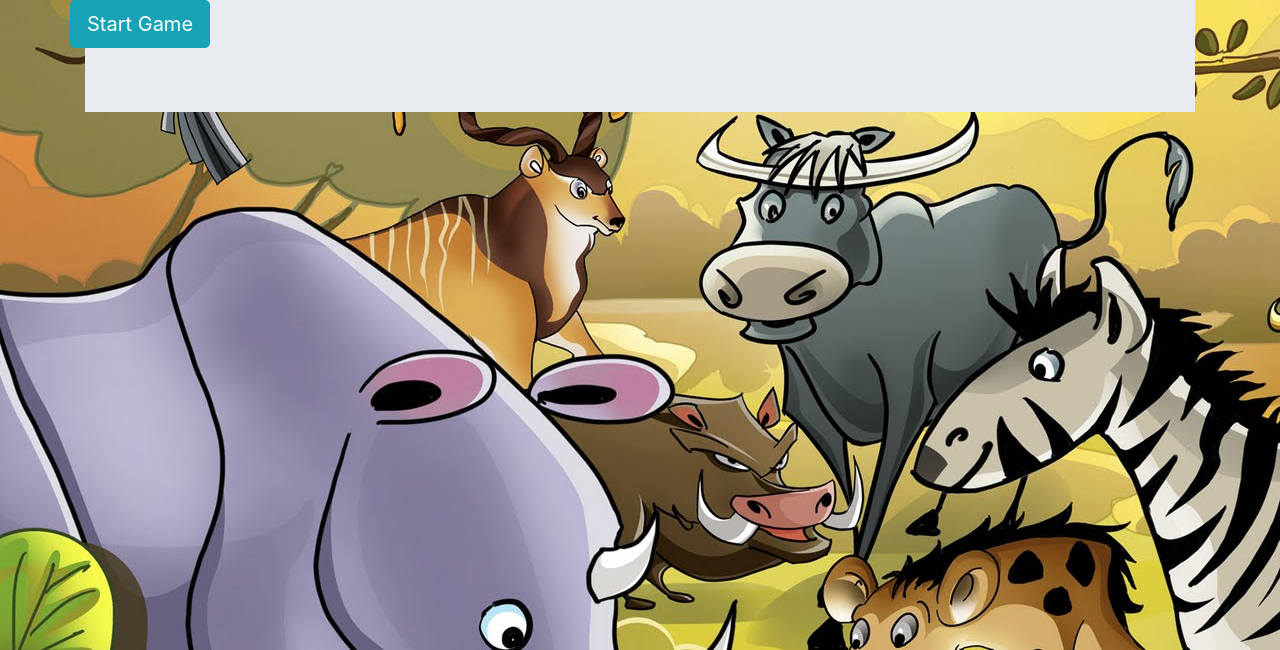
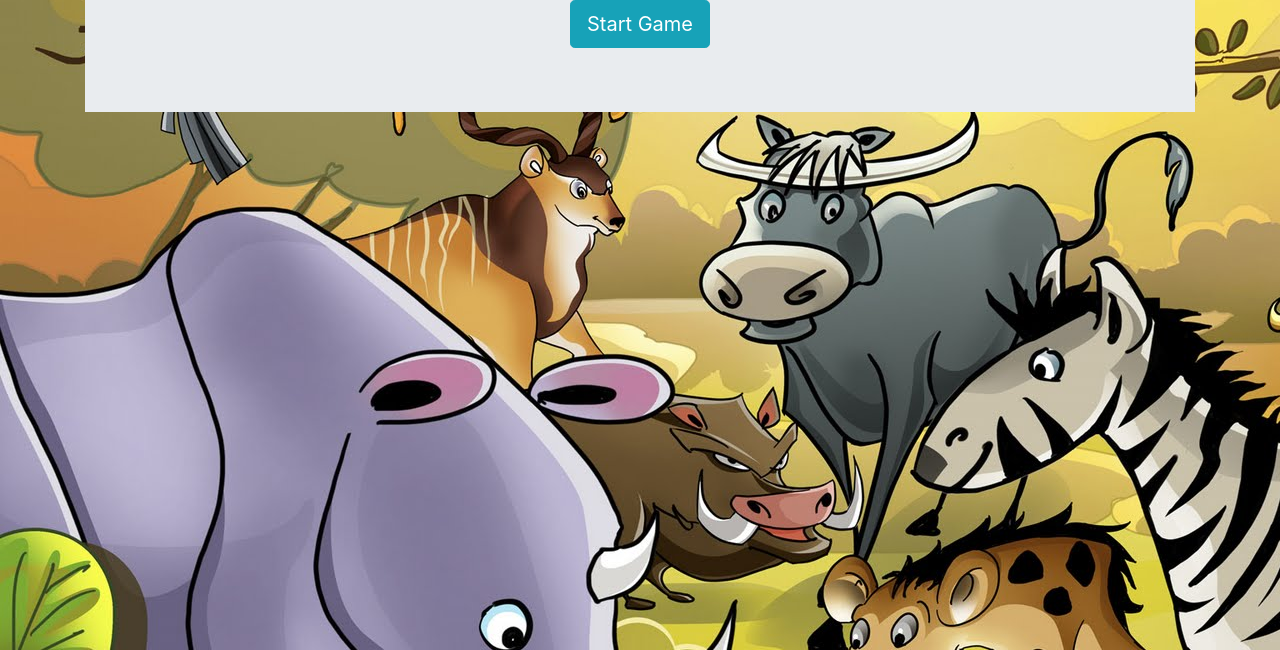
Before and after one commit to Lutsk003/TriviaGame, a plain HTML site: page index.html in a window 1280 px wide. Shown: the part 150-800 px from the top of the page. Drawn offline with nearby package versions, Linux system fonts and the light colour scheme.

Commit message:
fixing styling and updating readme

```diff
--- a/assets/css/style.css
+++ b/assets/css/style.css
@@ -15,3 +15,8 @@ body{
 .option{
     margin: 15px;
 }
+
+#buttons{
+    display: flex;
+    justify-content: center;
+}
--- a/index.html
+++ b/index.html
@@ -33,7 +33,7 @@
                 </div>
             </div>
 
-            <div class="row">
+            <div class="row" id="buttons">
                 <div id="choices" class="text-center">
                     <button id="start" class="btn btn-info btn-lg">Start Game</button>
                     <div id="options">
```
Also changed, not shown: 1 other file.
